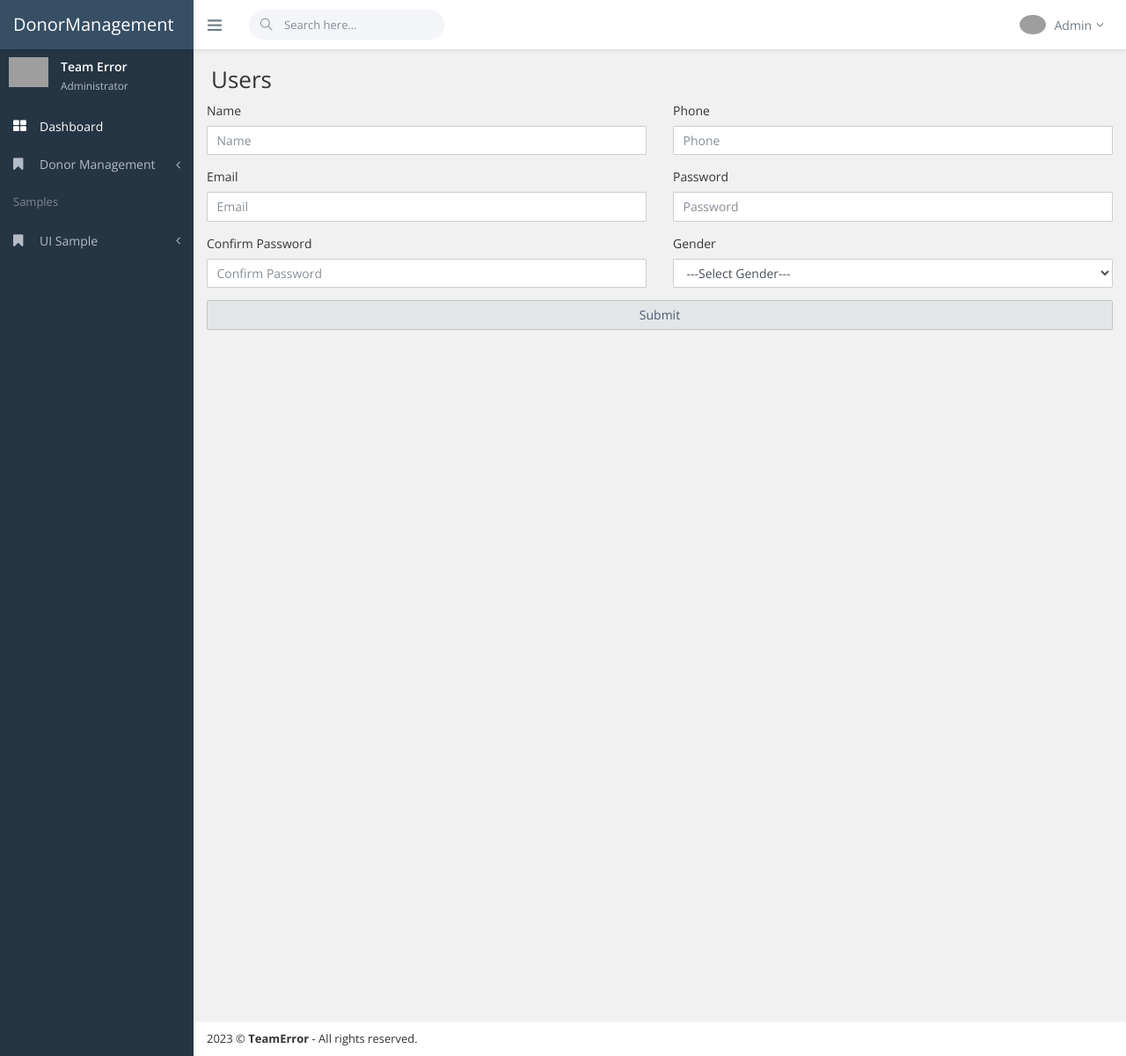
After one commit to mojahid-rafi/BCM, a PHP site: page /users.php in a window 1280 px wide. The commit adds this page. Shown: the whole page at 88% size. Run offline with PHP 8.4, Linux system fonts and the light colour scheme; some libraries are stand-ins or nearby versions; grey boxes are pictures that could not be loaded.

Commit message:
User file added and also modified Donorinfo

```diff
--- /dev/null
+++ b/admin/users.php
@@ -0,0 +1,60 @@
+<?php include ("./header.php"); ?>
+
+    <div class="content-wrapper">
+        <!-- START PAGE CONTENT-->
+        <div class="page-heading">
+            <h1 class="page-title">Users</h1>
+            <ol class="breadcrumb">
+                <li class="breadcrumb-item">
+                    <a href="dashboard.php"><i class="la la-home font-20"></i></a>
+                </li>
+               <!-- <li class="breadcrumb-item"></li>-->
+            </ol>
+        </div>
+
+        <!--    Enter Your Content Here-->
+        <form action="" method="post">
+            <div class="row">
+               <div class="col-sm-6 form-group">
+                   <label>Name</label>
+                   <input class="form-control" type="text" placeholder="Name">
+               </div>
+               <div class="col-sm-6 form-group">
+                   <label>Phone</label>
+                   <input class="form-control" type="email" placeholder="Phone">
+               </div>
+           </div>
+           <div class="row">
+               <div class="col-sm-6 form-group">
+                   <label>Email</label>
+                   <input class="form-control" type="email" placeholder="Email">
+               </div>
+               <div class="col-sm-6 form-group">
+                    <label for="">Password</label>
+                   <input class="form-control " type="password" placeholder="Password">
+               </div>
+           </div>
+           <div class="row">
+               <div class="col-sm-6 form-group">
+                   <label>Confirm Password</label>
+                   <input class="form-control" type="password" placeholder="Confirm Password">
+               </div>
+
+               <div class="col-md-6 form-group">
+                   <label for="">Gender</label>
+                   <SELect class="form-control" name="situation">
+                       <option value="Ready">---Select Gender---</option>
+                       <option value="Male">Male</option>
+                       <option value="Female">Female</option>
+                   </SELect>
+               </div>
+
+               <div class="col-sm-12 form-group">
+                   <input class="form-control btn btn-default" type="submit" >
+               </div>
+           </div>
+
+
+        </form>
+
+        <?php include ("./footer.php"); ?>
```
Also changed, not shown: admin/donor_info.php (+16 -6 lines), 1 other file.
